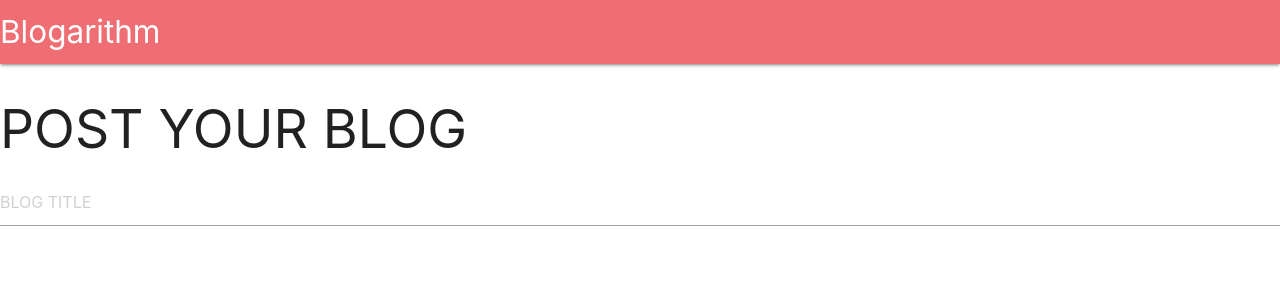
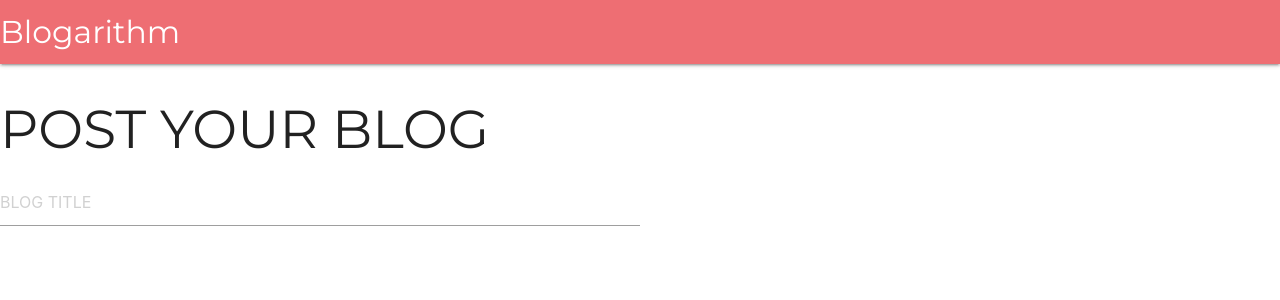
Before and after one commit to gourish13/blogarithm, a Flask app: page /blog-create in a window 1280 px wide. Shown: the top 300 px of the page. Run offline with Flask 2, Linux system fonts and the light colour scheme.

Commit message:
styles not reloading

```diff
--- a/src/static/css/blog-edit.css
+++ b/src/static/css/blog-edit.css
@@ -1,21 +1,20 @@
 *{
-	padding: 0;
+    padding: 0;
     margin: 0;
     box-sizing: border-box;
+}
 
+body {
+    font-family: 'Montserrat', sans-serif;
 }
 
 .content{
-
-    margin : auto ;
+    margin : auto;
     width : 100vw;
-
 }
 
 input{
-
-    width:50vw ;
-
+    width:50vw !important;
 }
 
 /* .input-field{ */
```
